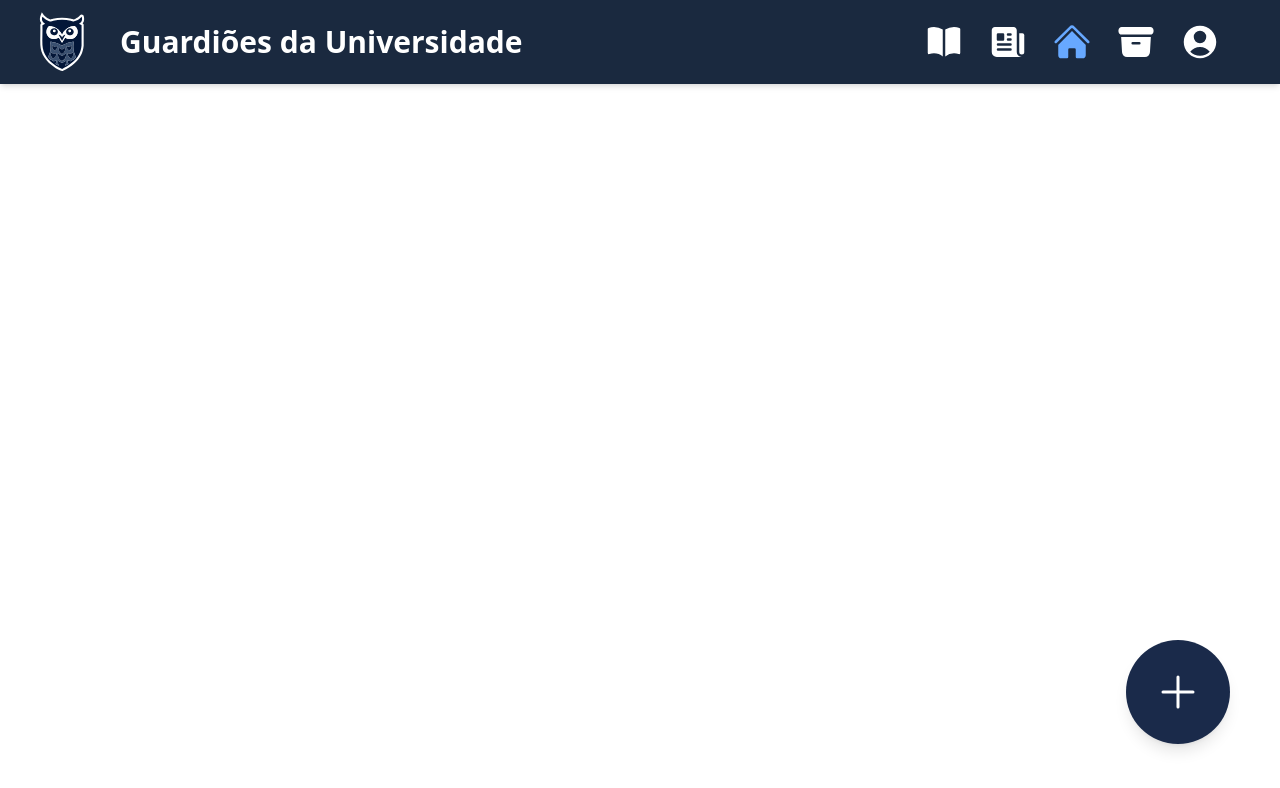
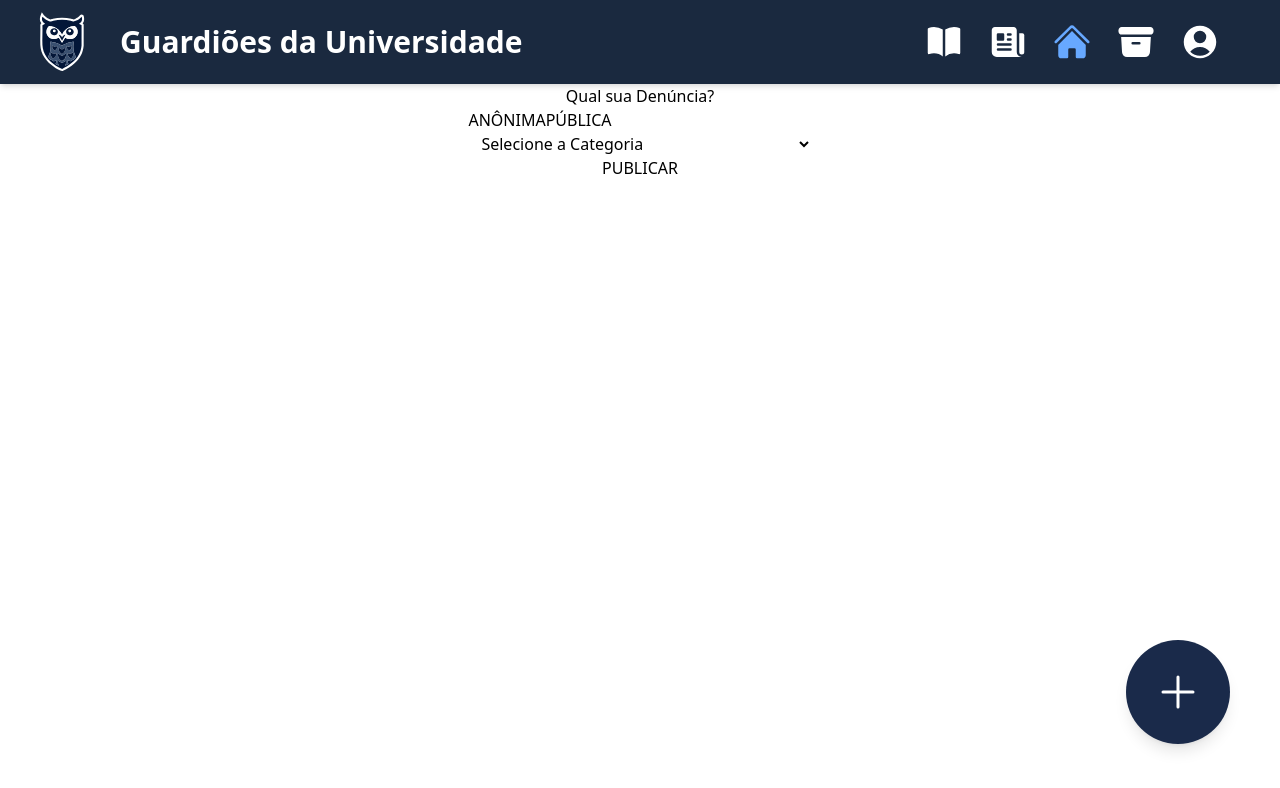
Before and after one commit to fga-eps-mds/2025.2-Valhalla, a Next.js app in the folder Front/: page /paginaDenuncia in a window 1280 px wide. Shown: the top 788 px of the page. Built offline with nearby package versions, Linux system fonts and the light colour scheme.

Commit message:
feat: Adciona titulo, Botoes de anomima e publica e Selecione a categoria
Co-authored-by: juliagabriellafs <juliagabriellafs@users.noreply.github.com>

```diff
--- a/Front/src/app/(app)/paginaDenuncia/page.tsx
+++ b/Front/src/app/(app)/paginaDenuncia/page.tsx
@@ -4,7 +4,7 @@
 import React, { useState, useEffect } from 'react';
 import Image from 'next/image';
 import { useRouter } from 'next/navigation';
-import modalDenuncia from '@/app/components/modalDenuncia/modalDenuncia';
+import ModalDenuncia from '@/app/components/modalDenuncia/modalDenuncia';
 
 // Imports VISUAIS
 import {
@@ -88,6 +88,7 @@ export default function PaginaDenuncias() {
       >
         <PlusIcon className="h-12 w-12 text-white"/>
       </button>
+      <ModalDenuncia isOpen={true}/>
     </div>
   );
 }
--- a/Front/src/app/components/modalDenuncia/modalDenuncia.tsx
+++ b/Front/src/app/components/modalDenuncia/modalDenuncia.tsx
@@ -1,18 +1,34 @@
 "use client";
 
 import {
-  ChevronUpDownIcon
+  ChevronUpDownIcon,
+  PlusIcon,
+  CameraIcon
 } from '@heroicons/react/24/solid';
 
 interface DenunciaModalProps {
   isOpen: boolean;
-  onClose: () => void;
+  // onClose: () => void;
 }
 
-export default function modalDenuncia ({isOpen}:DenunciaModalProps) {
+export default function ModalDenuncia ({isOpen}:DenunciaModalProps) {
     if (!isOpen) return null;
         return (
             <>
+            <div className='flex flex-col items-center justify-center'>
+              <h1 className='text-black'>Qual sua Denúncia?</h1>
+              <div>
+                <button>ANÔNIMA</button>
+                <button>PÚBLICA</button>
+              <select className='w-full outline-none px-[9px] '>
+                        <option value="" disabled selected>Selecione a Categoria</option>
+                        <option value="">Servidor</option>
+                        <option value="">Aluno</option>
+                    </select>
+              </div>
+
+              <button>PUBLICAR</button>
+            </div>
             </>
         )
 
```
